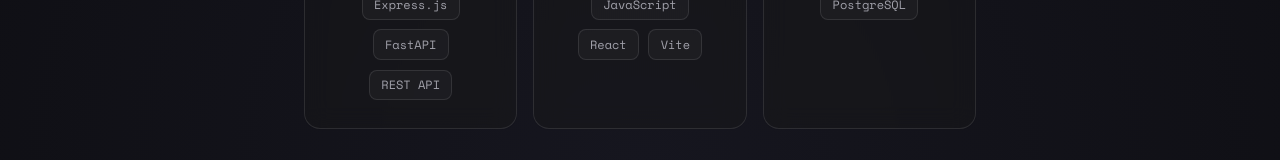
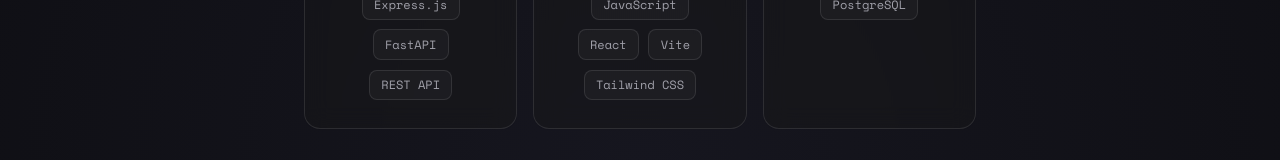
Before and after one commit to keshavthesharma/portfolio, a plain HTML site: page index.html in a window 1280 px wide. Shown: the part 883-1043 px from the top of the page. Drawn offline with nearby package versions, Linux system fonts and the light colour scheme.

Commit message:
Added Tailwind CSS to the skills section of the portfolio.

```diff
--- a/index.html
+++ b/index.html
@@ -75,6 +75,7 @@
                         <span>JavaScript</span>
                         <span>React</span>
                         <span>Vite</span>
+                        <span>Tailwind CSS</span>
                     </div>
                 </div>
 
```
